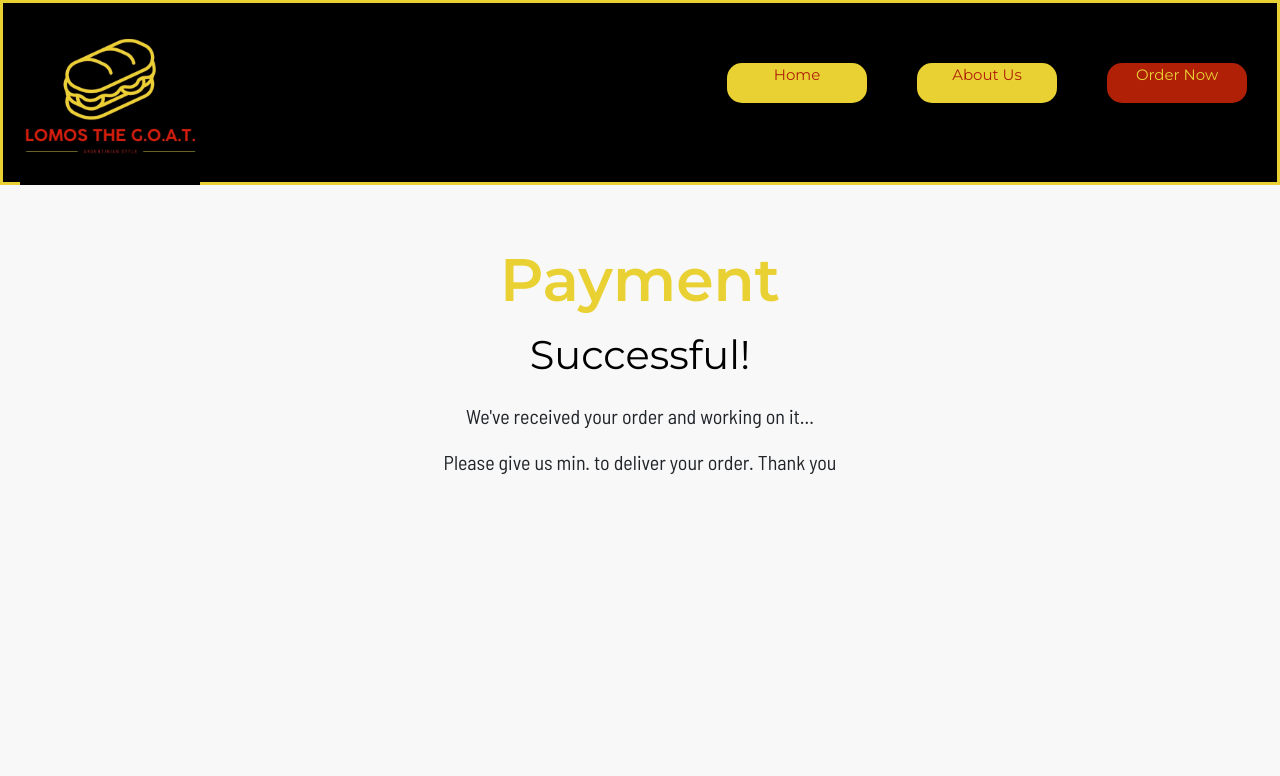
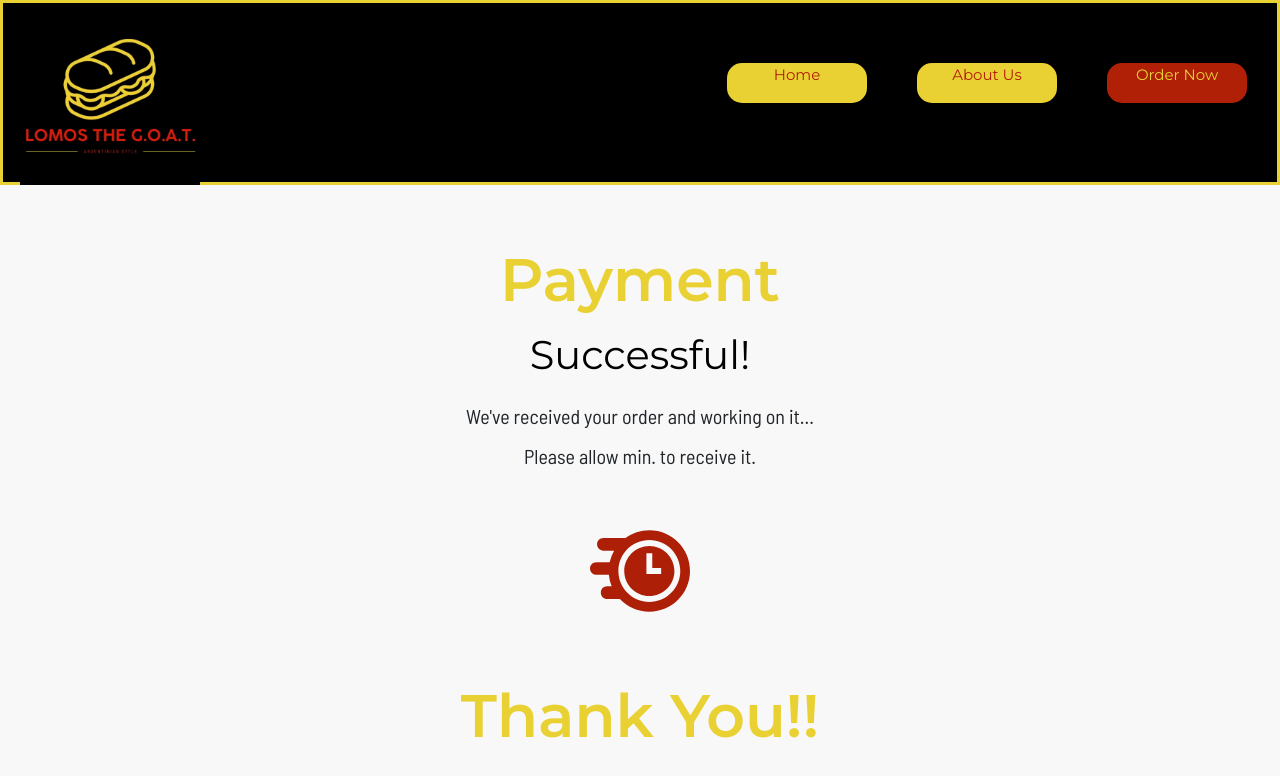
Before and after one commit to JorgeLG87/Lomos-the-G.O.A.T, a React (Vite) app: page /success in a window 1280 px wide. Shown: the top 776 px of the page. Built offline with nearby package versions, Linux system fonts and the light colour scheme; the HTML template or start-up script is replaced by a standard one.

Commit message:
Added CSS to the success page.

```diff
--- a/src/CSS/Success.css
+++ b/src/CSS/Success.css
@@ -12,10 +12,20 @@
 .confirmation-text {
     font-family: "Barlow semi condensed";
     font-size: 20px;
-
+    text-align: center;
+    margin-top: 0px;
+    margin-bottom: 0px;
 }
 
 .time-text {
     font-family: "barlow semi condensed";
     font-size: 20px;
+    text-align: center;
+    margin-top: 10px;
+    margin-bottom: 50px;
 }
+
+.clock-icon {
+    width: 100px;
+    margin-bottom: 50px;
+}
--- a/src/Pages/Success.jsx
+++ b/src/Pages/Success.jsx
@@ -110,7 +110,9 @@ export default function Success() {
             <div className="message-container">
                 <p className="title2"><span className="span-text">Payment</span></p><p className="title"> Successful!</p>
                 <p className="confirmation-text">We've received your order and working on it...</p>
-                <p className="time-text">Please give us {deliveryTime} min. to deliver your order. Thank you</p>
+                <p className="time-text">Please allow {deliveryTime} min. to receive it.</p>
+                <img className="clock-icon" src="/on-time.svg"></img>
+                <p className="title2"><span className="span-text">Thank You!!</span></p>
             </div>
         </div>
     )
```
Also changed, not shown: public/on-time.svg (added).
